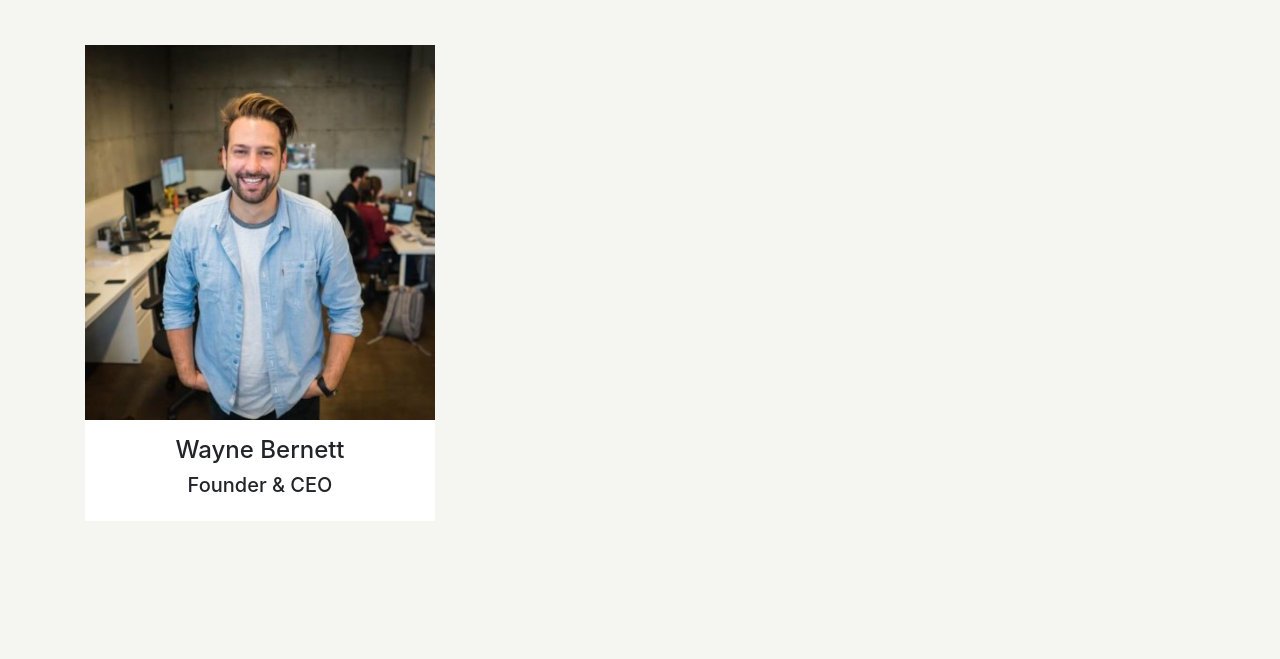
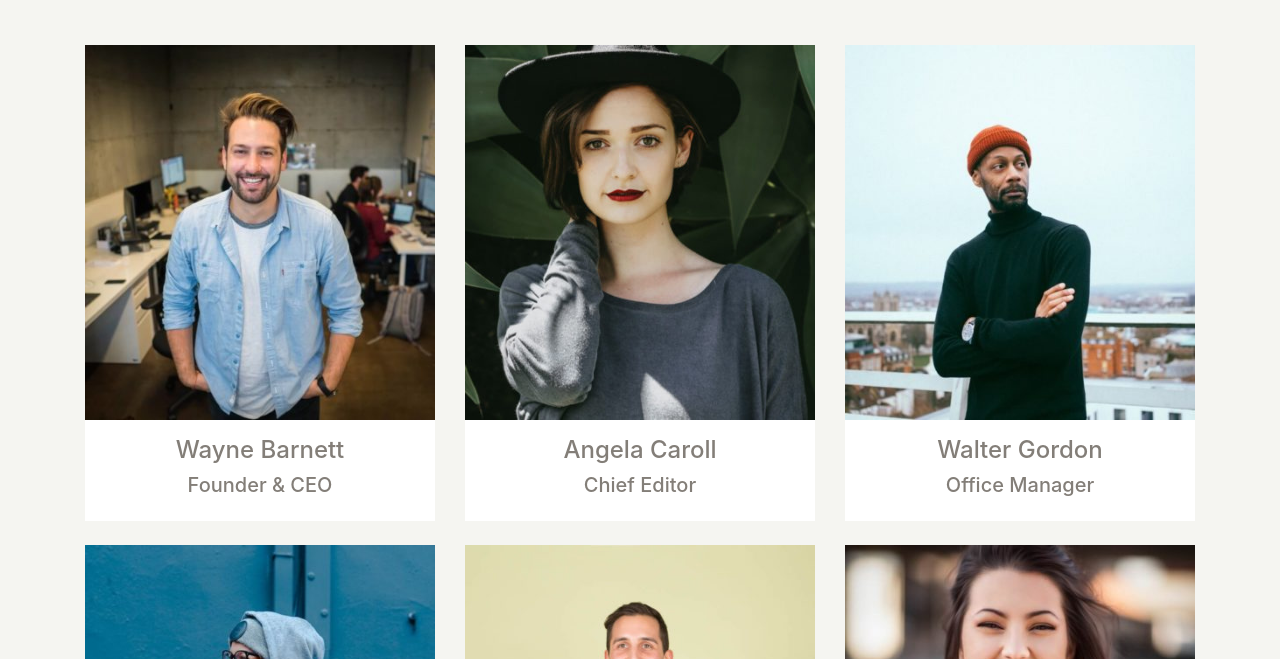
Before and after one commit to fcarrara24/js-our-team, a plain HTML site: page index.html in a window 1280 px wide. Shown: the part 141-800 px from the top of the page. Drawn offline with nearby package versions, Linux system fonts and the light colour scheme.

Commit message:
milestone 2, printed each element to screen

```diff
--- a/css/style.css
+++ b/css/style.css
@@ -10,4 +10,5 @@ body{
 
 .innerCard{
     background-color: var(--card-white);
+    color: var(--text-gray);
 }
--- a/index.html
+++ b/index.html
@@ -22,18 +22,8 @@
     </header>
 
     <main class="container">
-        <div class="row">
-            <div class="col-4  border-0">
-                <div class="innerCard">
-                    <img class="w-100" src="img/wayne-barnett-founder-ceo.jpg" alt="wayne">
-                    <div class="cardContent py-3">
-                        <h4 class="cardName text-capitalize text-center">Wayne Bernett</h4>
-                        <h5 class="cardRole text-capitalize text-center">Founder & CEO</h5>
-                    </div>
-                </div>
-            </div>
-
-
+        <div class="row" id="printResult">
+            <!-- see the js -->
         </div>
     </main>
     <script src="js/script.js"></script>
--- a/js/script.js
+++ b/js/script.js
@@ -44,11 +44,33 @@ function printToConsole() {
     //array selection
     for (let employer of employee) {
         console.group(employer.name)
-
-
         for (let key in employer) {
             console.log(key + ": " + employer[key])
         }
         console.groupEnd(employer.name)
     }
 }
+
+//milestone 2; printing the list on the screen
+
+/*
+
+*/
+
+printToScreen();
+function printToScreen() {
+    let outHtml = ``;
+    for (let employer of employee) {
+        outHtml += `<div class="col-4  border-0 pb-4">
+        <div class="innerCard">
+            <img class="w-100" src="img/${employer.picture}" alt="wayne">
+                <div class="cardContent py-3">
+                    <h4 class="cardName text-capitalize text-center">${employer.name}</h4>
+                    <h5 class="cardRole text-capitalize text-center">${employer.role}</h5>
+                </div>
+        </div>
+        </div>`;
+    }
+
+    document.getElementById('printResult').innerHTML = outHtml;
+}
```
